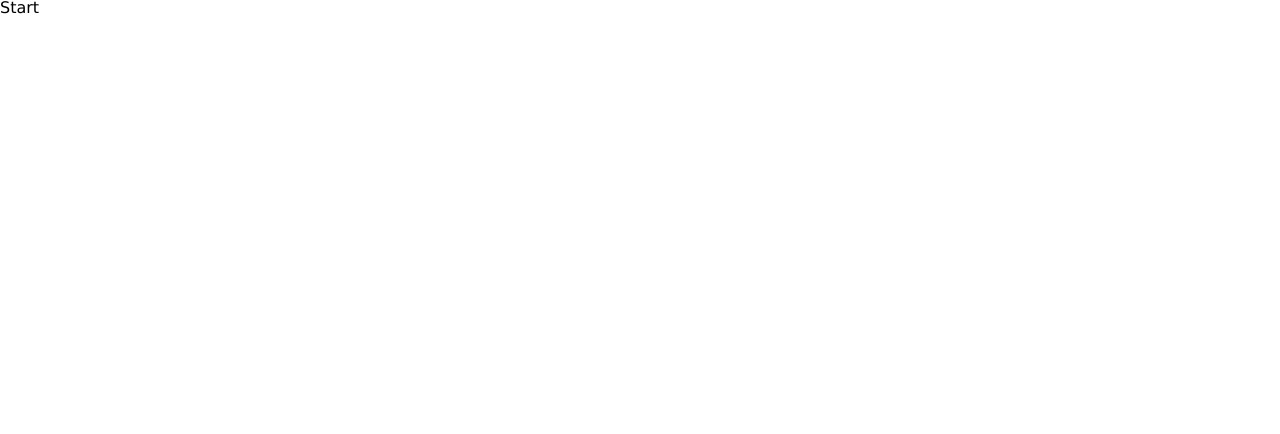
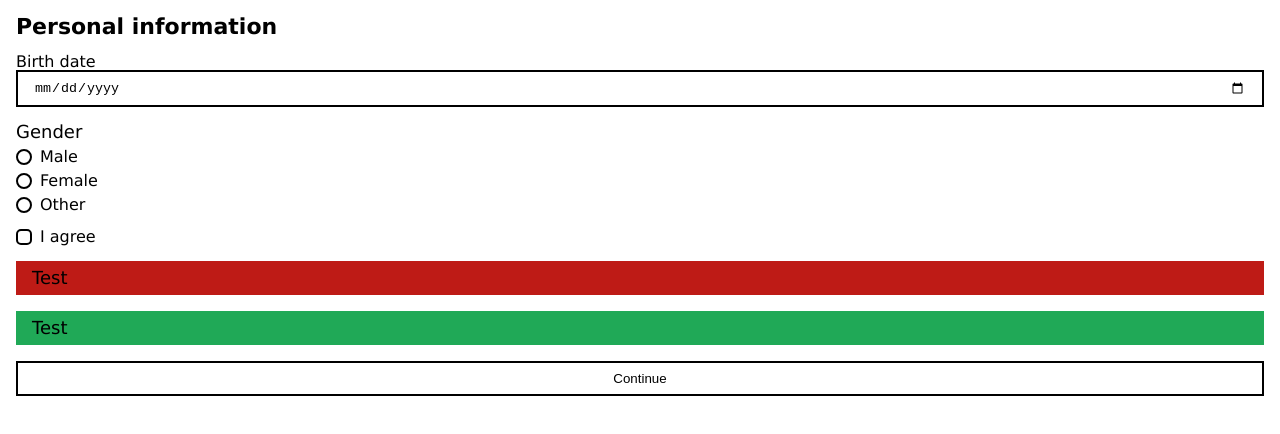
Before and after one commit to TiekieWiki/Thesis-Experiment, a Vue app in the folder thesis-experiment/: page / in a window 1280 px wide. Shown: the top 434 px of the page. Built offline with nearby package versions, Linux system fonts and the light colour scheme.

Commit message:
Demographic questions styling

```diff
--- a/thesis-experiment/src/assets/styles/elements/form.scss
+++ b/thesis-experiment/src/assets/styles/elements/form.scss
@@ -21,6 +21,7 @@ form {
 input[type='text'],
 input[type='email'],
 input[type='number'],
+input[type='date'],
 textarea {
   @include form-element;
 }
--- a/thesis-experiment/src/components/experiment/tasks/TapType.vue
+++ b/thesis-experiment/src/components/experiment/tasks/TapType.vue
@@ -1,6 +1,6 @@
 <template>
   <div :class="['tap-type', interfaceOrientation]">
-    <textarea placeholder="Test"></textarea>
+    <textarea placeholder="Test" readonly></textarea>
     <div class="keyboard">
       <div class="row-1">
         <div>Q</div>
--- a/thesis-experiment/src/components/start/DemoGraphicQuestions.vue
+++ b/thesis-experiment/src/components/start/DemoGraphicQuestions.vue
@@ -1,15 +1,18 @@
 <template>
   <form>
-    <label for="">Test <input type="text" placeholder="test" /> </label>
+    <h1>Personal information</h1>
+    <label>Birth date <input type="date" /> </label>
     <div class="label-group">
-      <label for=""><input type="radio" name="" id="" />Test</label>
+      <p>Gender</p>
+      <label><input type="radio" />Male</label>
+      <label><input type="radio" />Female</label>
+      <label><input type="radio" />Other</label>
     </div>
-    <div class="select">
-      <select name="" id="">
-        <option value="">Test</option>
-      </select>
+    <div class="label-group">
+      <label><input type="checkbox" />I agree</label>
     </div>
     <p class="error">Test</p>
     <p class="success">Test</p>
+    <button type="submit">Continue</button>
   </form>
 </template>
--- a/thesis-experiment/src/views/StartView.vue
+++ b/thesis-experiment/src/views/StartView.vue
@@ -1 +1,7 @@
-<template>Start</template>
+<template>
+  <main><DemoGraphicQuestions /></main>
+</template>
+
+<script setup lang="ts">
+import DemoGraphicQuestions from '@/components/start/DemoGraphicQuestions.vue'
+</script>
```
